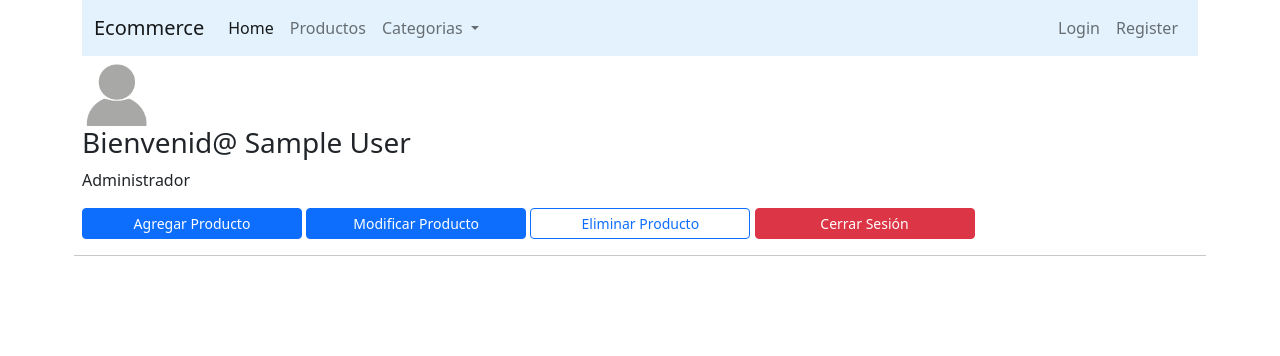
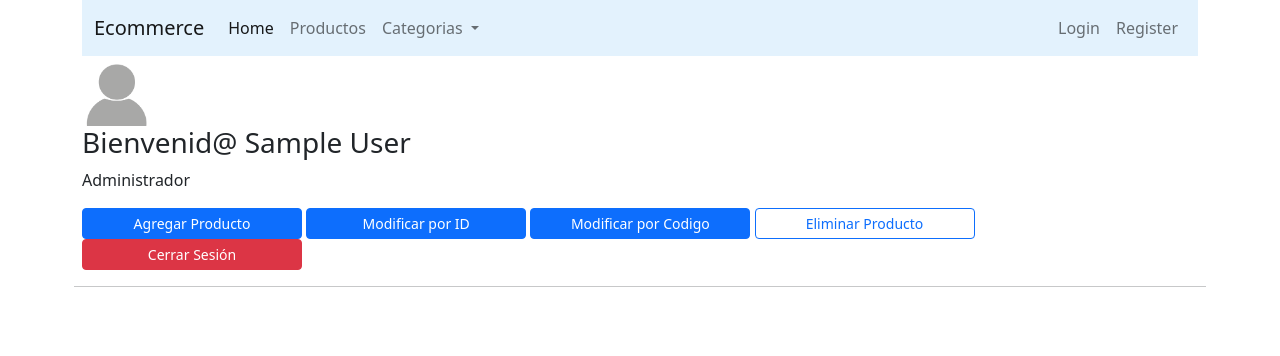
Before and after one commit to Electrocisko/Proyecto-ecommerce-v4-Coderhouse, a Node server app: template src/views/pages/menu.ejs in a window 1280 px wide. Shown: the top 356 px of the page. Run offline with Node 20, Linux system fonts and the light colour scheme; the template is opened without the code that fills it: values that come from a table or form of the project are taken from there, others are empty; the visitor is signed in with stand-in values (Sample User, id 1); some libraries are stand-ins or nearby versions.

Commit message:
modificar por codigo

```diff
--- a/src/views/pages/menu.ejs
+++ b/src/views/pages/menu.ejs
@@ -32,7 +32,15 @@
             <input
               type=" button"
               class="btn btn-primary btn-sm"
-              value="Modificar Producto"
+              value="Modificar por ID"
+            />
+          </a>
+
+          <a href="/modifiedproductcode" style="text-decoration: none">
+            <input
+              type=" button"
+              class="btn btn-primary btn-sm"
+              value="Modificar por Codigo"
             />
           </a>
 
--- a/src/views/pages/modifiedProduct.ejs
+++ b/src/views/pages/modifiedProduct.ejs
@@ -34,9 +34,6 @@
 
           <label class="form-label">Categoria</label>
           <input id="category" name="category" class="form-control" />
-
-          <label class="form-label">Codigo</label>
-          <input id="code" name="code" class="form-control" />
 
           <label class="form-label">Precio</label>
           <input id="price" name="price" class="form-control" />
--- a/src/views/pages/modifiedProductCode.ejs
+++ b/src/views/pages/modifiedProductCode.ejs
@@ -1,8 +1,7 @@
 <!DOCTYPE html>
 <html lang="en">
   <head>
-    <%- include('../partials/head.ejs', {headtitle:'Ecommerce Modified
-    product'}) %>
+    <%- include('../partials/head.ejs', {headtitle:'Ecommerce Modified product'})  %>
   </head>
   <body class="container">
     <header><%- include('../partials/navbar.ejs') %></header>
@@ -36,9 +35,6 @@
 
           <label class="form-label">Categoria</label>
           <input id="category" name="category" class="form-control" />
-
-          <label class="form-label">Codigo</label>
-          <input id="code" name="code" class="form-control" />
 
           <label class="form-label">Precio</label>
           <input id="price" name="price" class="form-control" />
```
